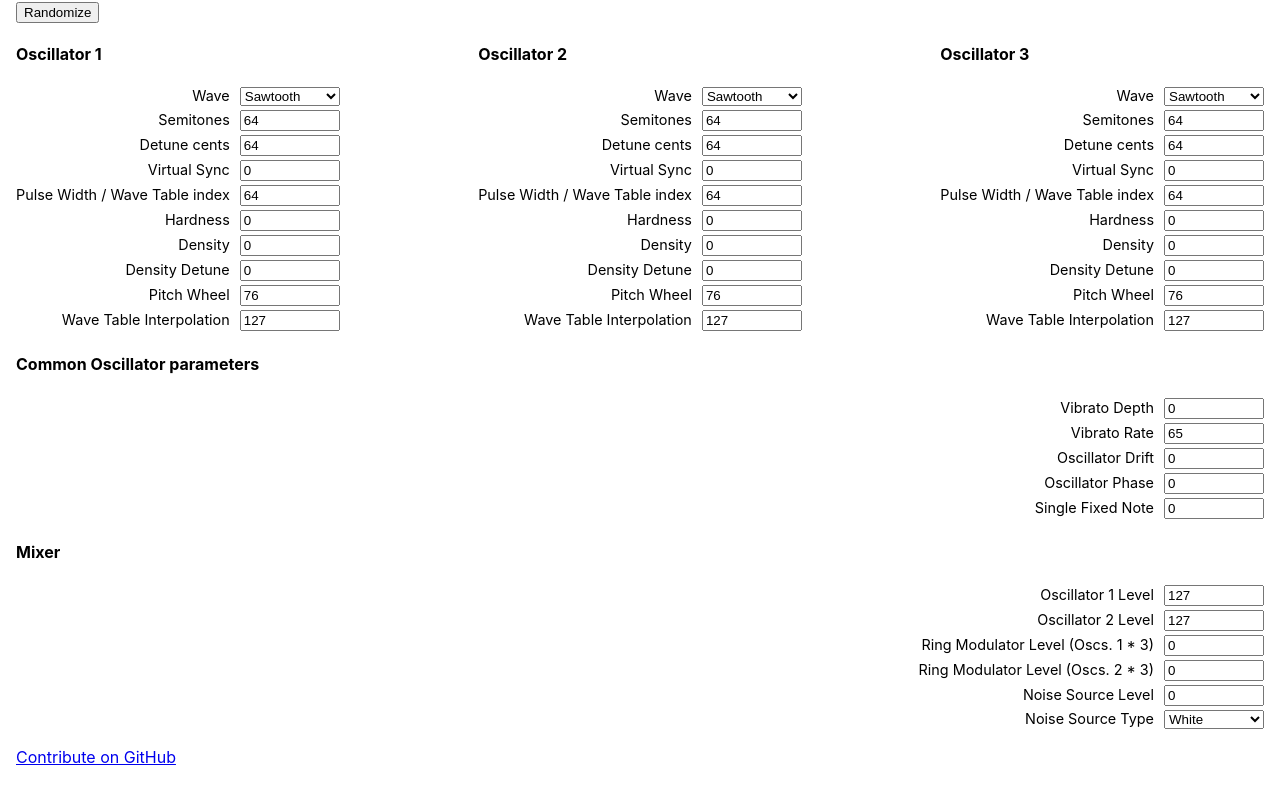
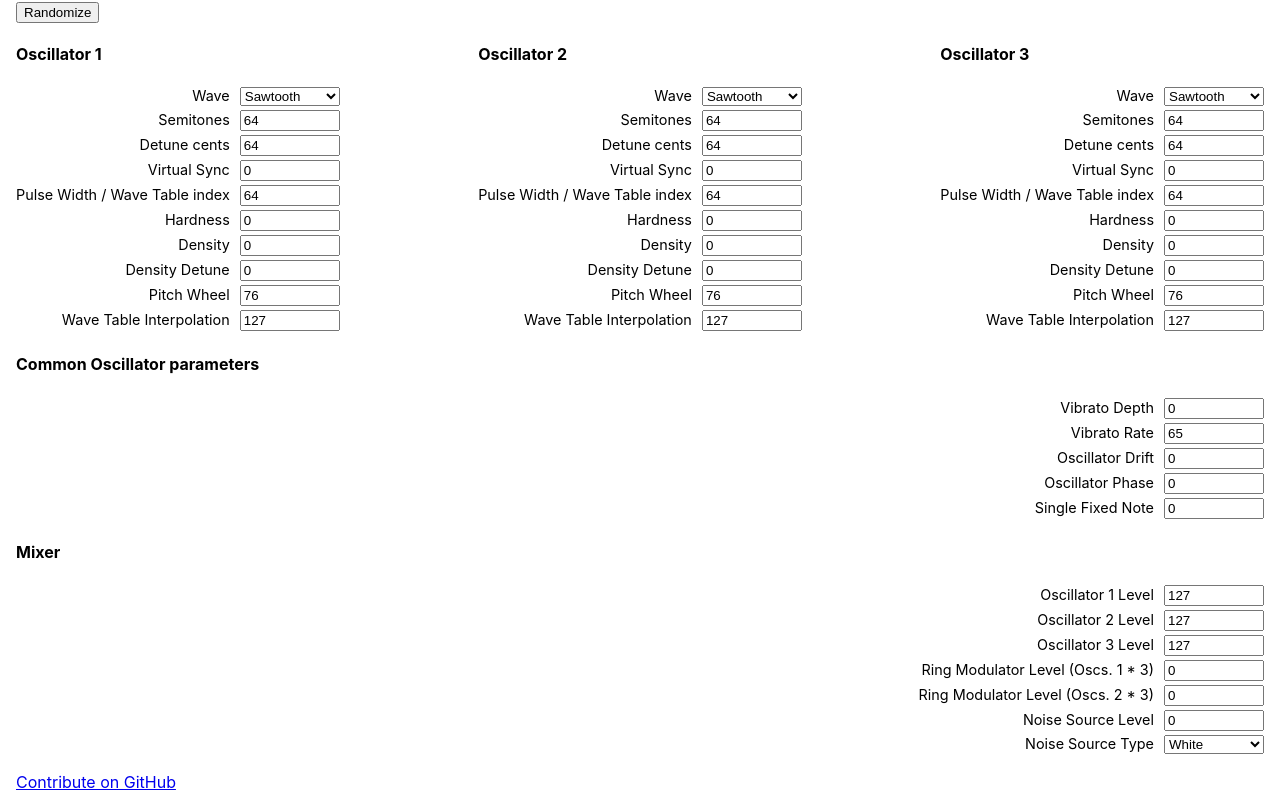
Before and after one commit to nclavaud/mininova-web-editor, a React (Create React App) app: page / in a window 1280 px wide. Shown: the part 470-1278 px from the top of the page. Before the commit the page ends 1253 px from the top, so only its background shows below. Built offline with nearby package versions, Linux system fonts and the light colour scheme.

Commit message:
Add missing mixer control

```diff
--- a/src/components/Oscillators.js
+++ b/src/components/Oscillators.js
@@ -28,7 +28,7 @@ function Oscillators({ emit }) {
       </div>
       <div>
         <h4>Mixer</h4>
-        {['osc-1-level', 'osc-2-level', 'ring-mod-level-1-3', 'ring-mod-level-2-3', 'noise-level', 'noise-type'].map(id => (
+        {['osc-1-level', 'osc-2-level', 'osc-3-level', 'ring-mod-level-1-3', 'ring-mod-level-2-3', 'noise-level', 'noise-type'].map(id => (
           <Control
             key={id}
             id={id}
```
